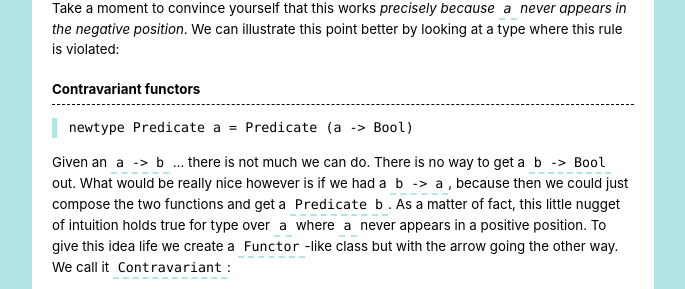
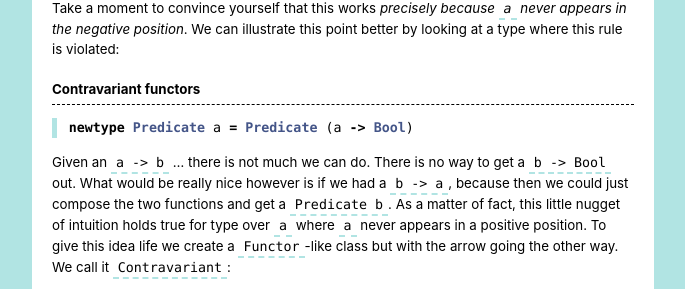
Before and after one commit to hlian/hao.codes, a Jekyll site: the page built from _posts/2016-08-30-functors.md, in a window 1280 px wide and 900 px high, scrolled down 857 px. Shown: the part 140-429 px from the top of the window, without its empty margins (0-685 px from the left). Built offline with Jekyll 4.4.1, drawn with Linux system fonts in a browser that asks for light colours.

Commit message:
Update 2016-08-30-functors.md

```diff
--- a/_posts/2016-08-30-functors.md
+++ b/_posts/2016-08-30-functors.md
@@ -49,7 +49,7 @@ Take a moment to convince yourself that this works _precisely because `a` never
 
 ## Contravariant functors
 
-~~~
+~~~haskell
 newtype Predicate a = Predicate (a -> Bool)
 ~~~
 
```
